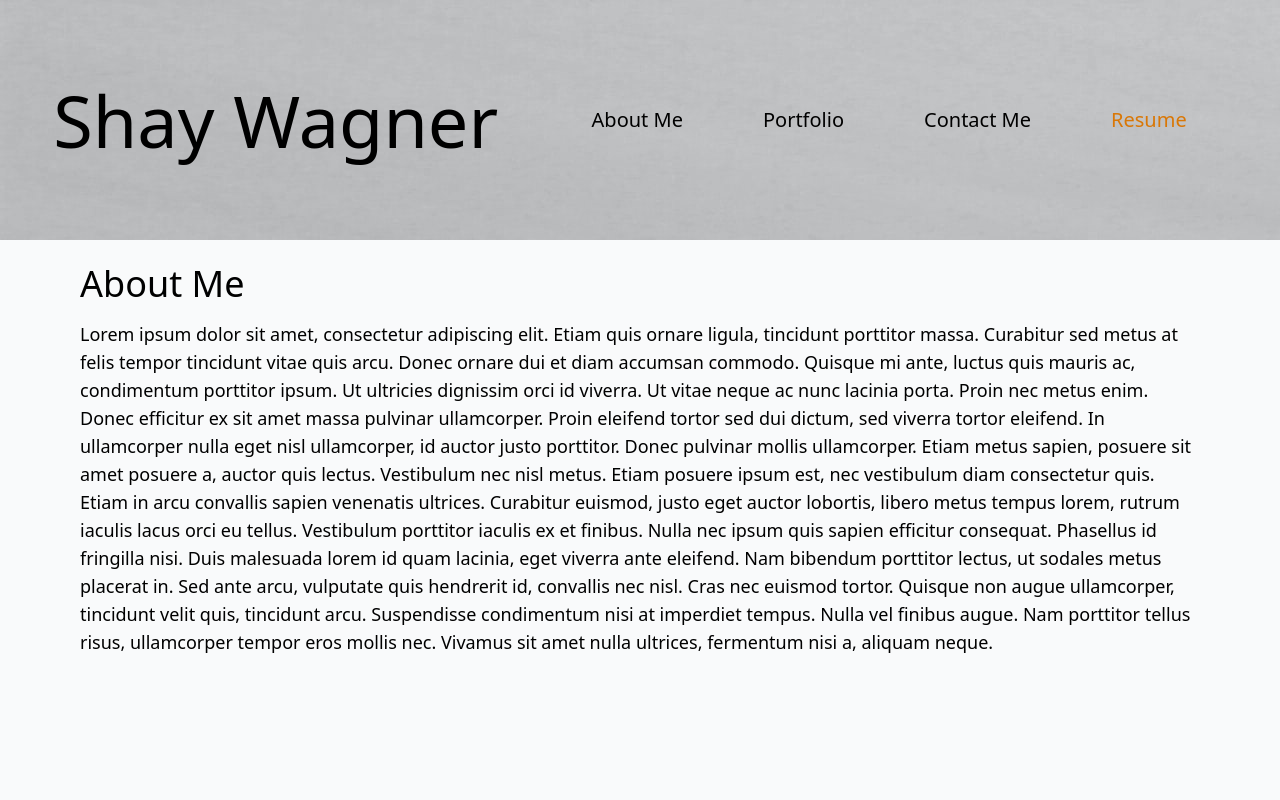
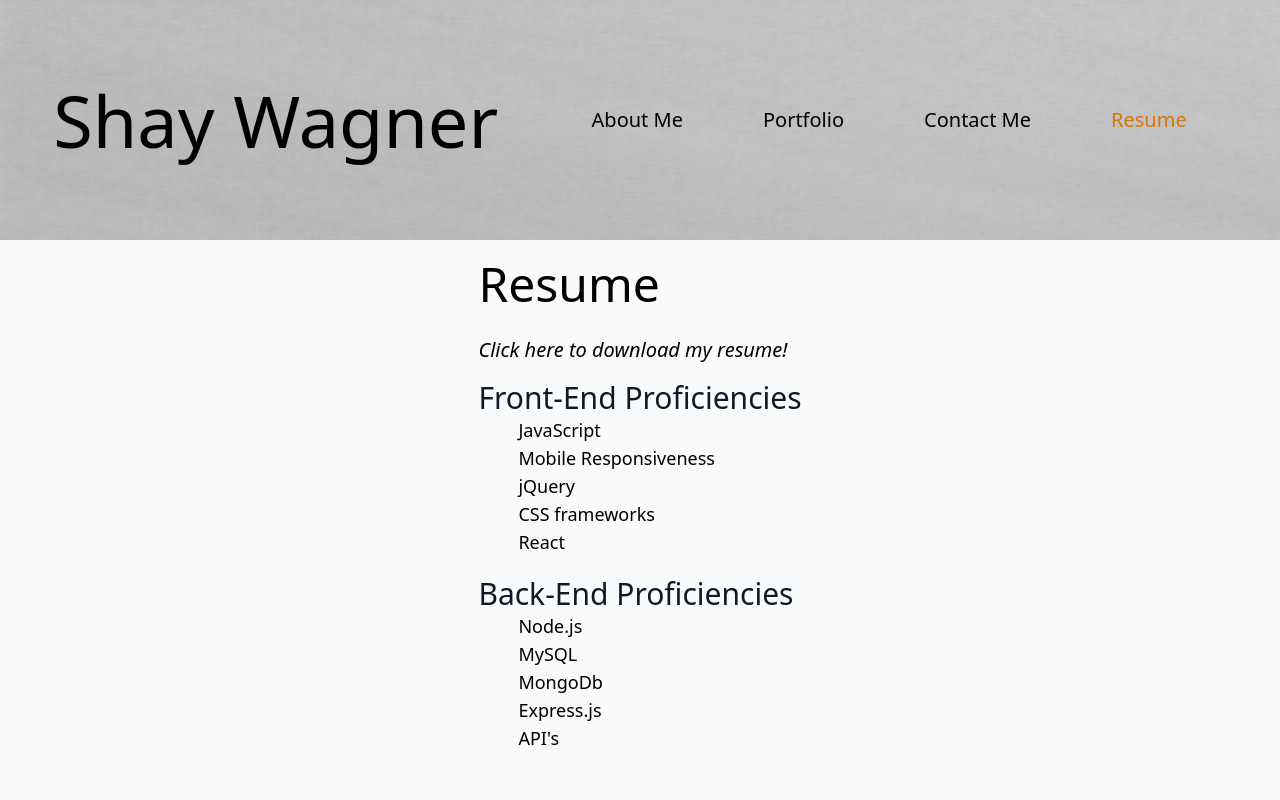
Before and after one commit to srwagner916/react-portfolio, a React (Create React App) app: page / in a window 1280 px wide. Both pictures are taken after a click on the element "Resume". Shown: the top 800 px of the page. Built offline with nearby package versions, Linux system fonts and the light colour scheme.

Commit message:
formatted resume page and added link to download resume pdf

```diff
--- a/src/App.js
+++ b/src/App.js
@@ -4,6 +4,7 @@ import Footer from './components/Footer';
 import AboutMe from './components/AboutMe';
 import Portfolio from './components/Portfolio';
 import Contact from './components/Contact';
+import Resume from './components/Resume';
 
 function App() {
   const [tabs] = useState([
@@ -30,6 +31,8 @@ function App() {
         return <Portfolio/>;
       case 'Contact Me':
         return <Contact />
+      case 'Resume':
+        return <Resume />
       default:
         return <AboutMe/>;
     }
--- /dev/null
+++ b/src/components/Resume/index.js
@@ -0,0 +1,27 @@
+import React from 'react';
+function Resume() {
+  return (
+    <div className="flex flex-col mx-auto">
+      <h2 className="text-5xl my-5">Resume</h2>
+      <a href="./resume/resume.pdf" download="resume.pdf" className="italic text-xl mt-2 hover:text-yellow-600">Click here to download my resume!</a>
+      <h3 className="text-3xl text-gray-900 mt-4">Front-End Proficiencies</h3>
+      <ul className="text-lg ml-10">
+        <li>JavaScript</li>
+        <li>Mobile Responsiveness</li>
+        <li>jQuery</li>
+        <li>CSS frameworks</li>
+        <li>React</li>
+      </ul>
+      <h3 className="text-3xl text-gray-900 mt-5">Back-End Proficiencies</h3>
+      <ul className="text-lg ml-10">
+        <li>Node.js</li>
+        <li>MySQL</li>
+        <li>MongoDb</li>
+        <li>Express.js</li>
+        <li>API's</li>
+      </ul>
+    </div>
+  )
+}
+
+export default Resume;
```
Also changed, not shown: 2 other files (tests, documents, lock files or other folders).
